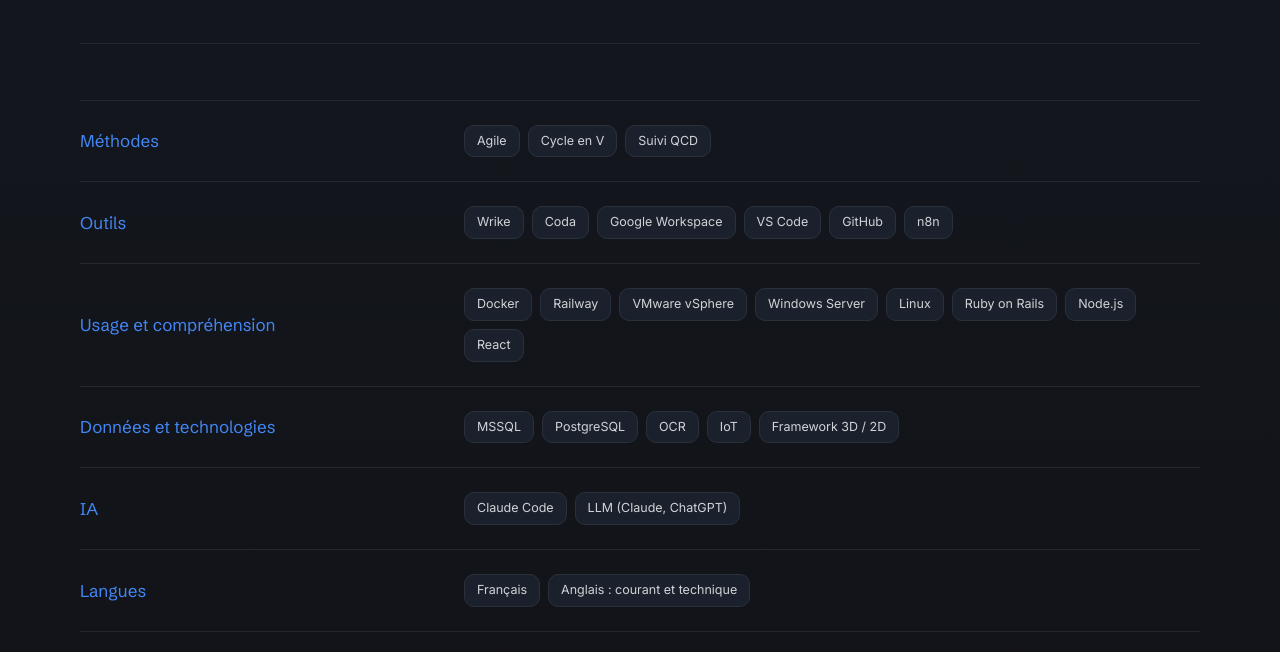
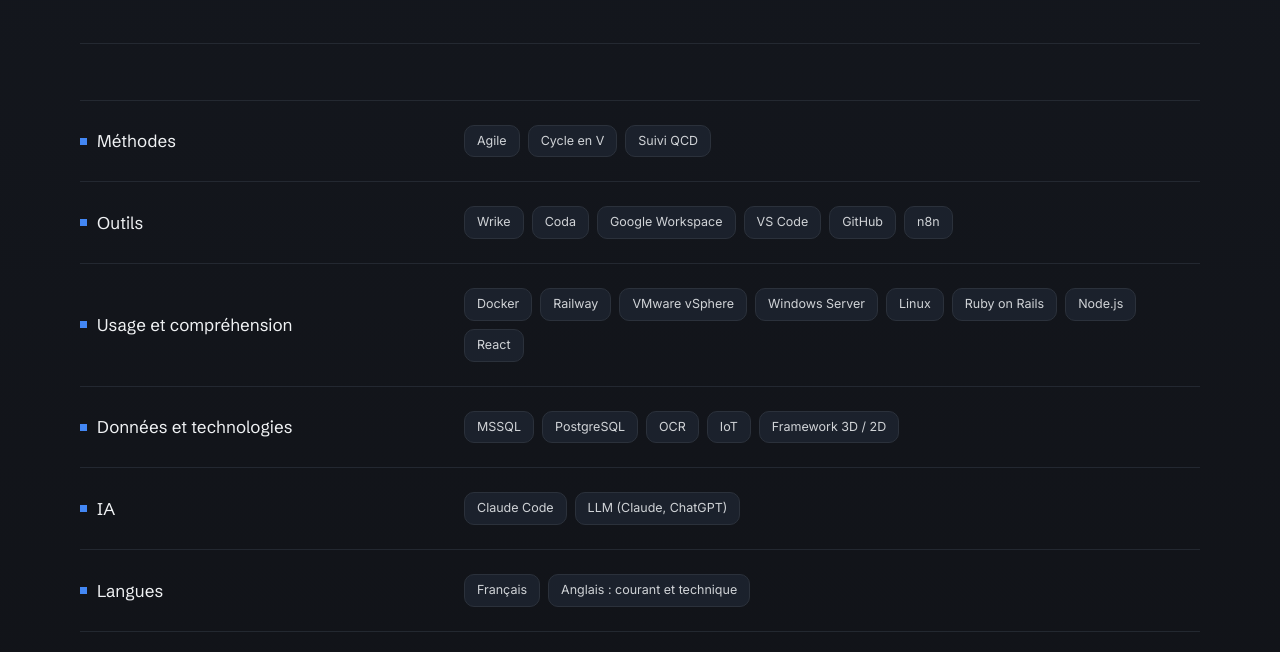
Before and after one commit to AntoGoo/portfolio, a React (Vite) app: page / in a window 1280 px wide. Shown: the part 4365-5017 px from the top of the page. Built offline with nearby package versions, Linux system fonts and the light colour scheme; no server answers.

Commit message:
Environnement : libellés de groupe en blanc, précédés d'un carré bleu
Co-Authored-By: Claude Opus 5.5 (1M context) <noreply@anthropic.com>

```diff
--- a/src/components/portfolio/Skills.jsx
+++ b/src/components/portfolio/Skills.jsx
@@ -17,8 +17,16 @@ export default function Skills() {
         {skillGroups.map((group, i) => (
           <Reveal key={group.label} delay={0.04 * i}>
             <div className="grid gap-4 py-6 md:grid-cols-12 md:items-center md:gap-8">
-              {/* Typo du libellé d'en-tête, mais en bleu : cn remplace sa couleur. */}
-              <h3 className={cn(SECTION_LABEL, SECTION_LABEL_NAME, 'text-primary md:col-span-4')}>
+              {/* Typo du libellé d'en-tête, en blanc : cn remplace sa couleur. Carré
+                  de 7 px comme ceux des catégories des Réalisations. */}
+              <h3
+                className={cn(
+                  SECTION_LABEL,
+                  SECTION_LABEL_NAME,
+                  'inline-flex items-center gap-2.5 text-foreground md:col-span-4'
+                )}
+              >
+                <span aria-hidden="true" className="h-[7px] w-[7px] shrink-0 bg-primary" />
                 {group.label}
               </h3>
               <div className="flex flex-wrap gap-2 md:col-span-8">
```
